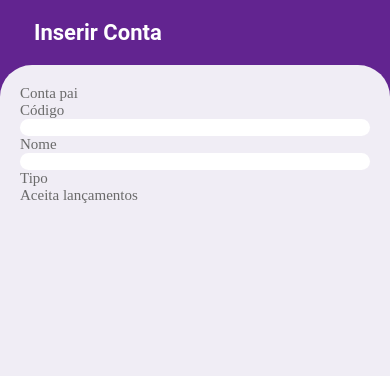
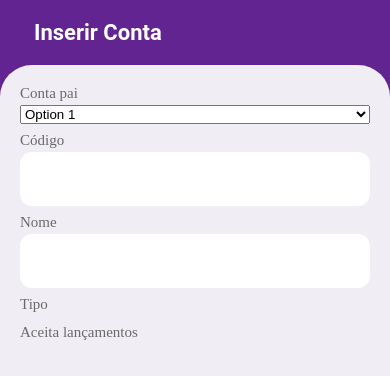
Before and after one commit to yagofrancia/alist, a React Native app: screen /CreateAccount in a window 390 px wide. Shown: the top 376 px of the page. Built offline with nearby package versions, Linux system fonts and the light colour scheme; grey boxes are pictures that could not be loaded.

Commit message:
adding picker element

```diff
--- a/package.json
+++ b/package.json
@@ -10,6 +10,7 @@
     "test": "jest"
   },
   "dependencies": {
+    "@react-native-picker/picker": "^2.5.1",
     "@react-navigation/native": "^6.1.8",
     "@react-navigation/native-stack": "^6.9.14",
     "react": "18.2.0",
--- a/src/components/molecules/labeled-input/labeled-input.tsx
+++ b/src/components/molecules/labeled-input/labeled-input.tsx
@@ -1,6 +1,7 @@
 import React, {PropsWithChildren} from 'react';
 import {View} from 'react-native';
 import Text from '../../atoms/text/text';
+import styles from './styles';
 
 type LabeledInputProps = {
   label: string;
@@ -11,8 +12,11 @@ export default function LabeledInput({
   children,
 }: PropsWithChildren<LabeledInputProps>) {
   return (
-    <View>
-      <Text typography="rubik15_auto_regular" color="grayMedium">
+    <View style={styles.root}>
+      <Text
+        typography="rubik15_auto_regular"
+        color="grayMedium"
+        style={styles.label}>
         {label}
       </Text>
       {children}
--- a/src/components/molecules/labeled-input/styles.ts
+++ b/src/components/molecules/labeled-input/styles.ts
@@ -0,0 +1,12 @@
+import {StyleSheet} from 'react-native';
+
+const styles = StyleSheet.create({
+  root: {
+    marginBottom: 8,
+  },
+  label: {
+    paddingBottom: 3,
+  },
+});
+
+export default styles;
--- a/src/components/molecules/select/select.tsx
+++ b/src/components/molecules/select/select.tsx
@@ -1,6 +1,23 @@
-import React from 'react';
+import React, {PropsWithChildren} from 'react';
+import {Picker} from '@react-native-picker/picker';
+import styles from './styles';
 import {View} from 'react-native';
 
-export default function Select() {
-  return <View />;
+type SelectProps = {
+  value: string;
+  onChange: (value: string) => void;
+};
+
+function Select({value, onChange, children}: PropsWithChildren<SelectProps>) {
+  return (
+    <View style={styles.root}>
+      <Picker selectedValue={value} onValueChange={onChange}>
+        {children}
+      </Picker>
+    </View>
+  );
 }
+
+Select.Item = Picker.Item;
+
+export default Select;
--- a/src/components/molecules/select/styles.ts
+++ b/src/components/molecules/select/styles.ts
@@ -0,0 +1,14 @@
+import {StyleSheet} from 'react-native';
+import R from '../../../res';
+
+const styles = StyleSheet.create({
+  root: {
+    backgroundColor: R.colors.foreground,
+    borderRadius: 12,
+  },
+  picker: {
+    width: 54,
+  },
+});
+
+export default styles;
--- a/src/components/molecules/text-field/styles.ts
+++ b/src/components/molecules/text-field/styles.ts
@@ -5,6 +5,9 @@ const styles = StyleSheet.create({
   root: {
     backgroundColor: R.colors.foreground,
     borderRadius: 12,
+    paddingHorizontal: 15,
+    height: 54,
+    ...R.typographies.rubik15_auto_regular,
   },
 });
 
--- a/src/components/organisms/create-account-form/create-account-form.tsx
+++ b/src/components/organisms/create-account-form/create-account-form.tsx
@@ -6,10 +6,16 @@ import Select from '../../molecules/select';
 import TextField from '../../molecules/text-field/text-field';
 
 export default function CreateAccountForm() {
+  const [data, setData] = React.useState('');
+
   return (
     <View style={styles.root}>
       <LabeledInput label="Conta pai">
-        <Select />
+        <Select onChange={value => setData(value)} value={data}>
+          <Select.Item value="option 1" label="Option 1" />
+          <Select.Item value="option 2" label="Option 2" />
+          <Select.Item value="option 3" label="Option 3" />
+        </Select>
       </LabeledInput>
       <LabeledInput label="Código">
         <TextField />
@@ -17,12 +23,8 @@ export default function CreateAccountForm() {
       <LabeledInput label="Nome">
         <TextField />
       </LabeledInput>
-      <LabeledInput label="Tipo">
-        <Select />
-      </LabeledInput>
-      <LabeledInput label="Aceita lançamentos">
-        <Select />
-      </LabeledInput>
+      <LabeledInput label="Tipo">{/* <Select /> */}</LabeledInput>
+      <LabeledInput label="Aceita lançamentos">{/* <Select /> */}</LabeledInput>
     </View>
   );
 }
```
Also changed, not shown: 1 other file (tests, documents, lock files or other folders).
